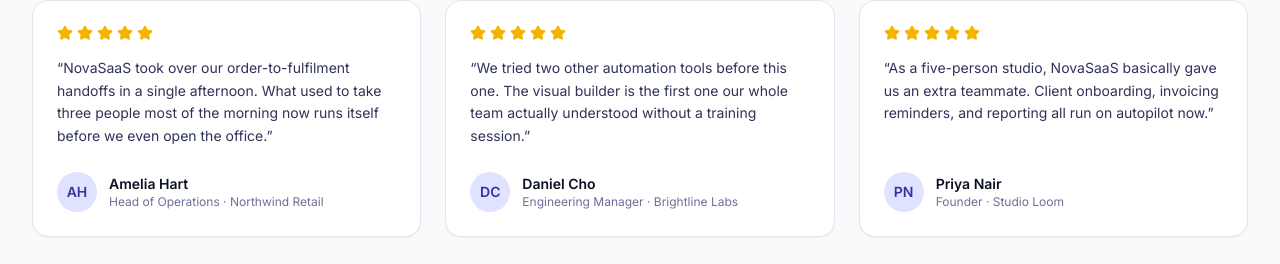
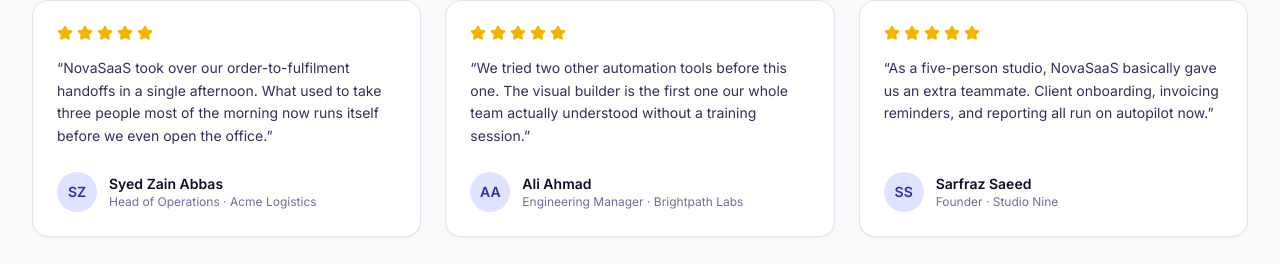
Before and after one commit to sarfrazsaeed/novasaas-landing-page, a React (Vite) app: page / in a window 1280 px wide. Shown: the part 3729-3993 px from the top of the page. Built offline with nearby package versions, Linux system fonts and the light colour scheme.

Commit message:
Update testimonial names

```diff
--- a/src/data/content.ts
+++ b/src/data/content.ts
@@ -154,28 +154,28 @@
 
 export const testimonials: Testimonial[] = [
   {
-    name: 'Amelia Hart',
+    name: 'Syed Zain Abbas',
     role: 'Head of Operations',
-    company: 'Northwind Retail',
-    avatar: 'AH',
+    company: 'Acme Logistics',
+    avatar: 'SZ',
     quote:
       'NovaSaaS took over our order-to-fulfilment handoffs in a single afternoon. What used to take three people most of the morning now runs itself before we even open the office.',
     rating: 5,
   },
   {
-    name: 'Daniel Cho',
+    name: 'Ali Ahmad',
     role: 'Engineering Manager',
-    company: 'Brightline Labs',
-    avatar: 'DC',
+    company: 'Brightpath Labs',
+    avatar: 'AA',
     quote:
       'We tried two other automation tools before this one. The visual builder is the first one our whole team actually understood without a training session.',
     rating: 5,
   },
   {
-    name: 'Priya Nair',
+    name: 'Sarfraz Saeed',
     role: 'Founder',
-    company: 'Studio Loom',
-    avatar: 'PN',
+    company: 'Studio Nine',
+    avatar: 'SS',
     quote:
       'As a five-person studio, NovaSaaS basically gave us an extra teammate. Client onboarding, invoicing reminders, and reporting all run on autopilot now.',
     rating: 5,
```
